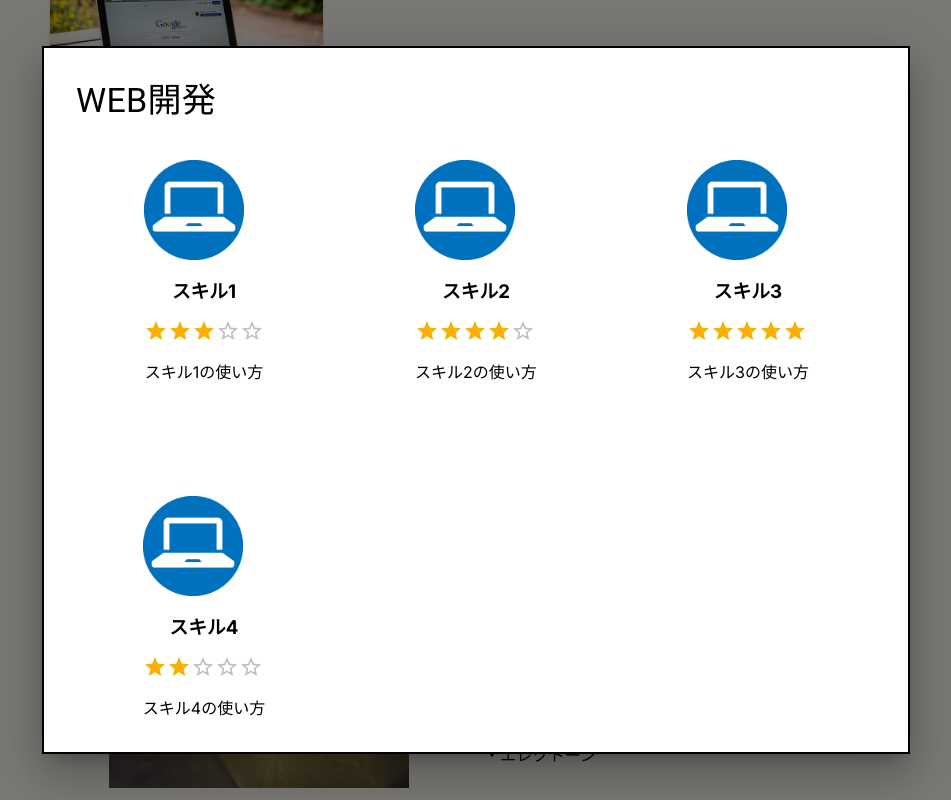
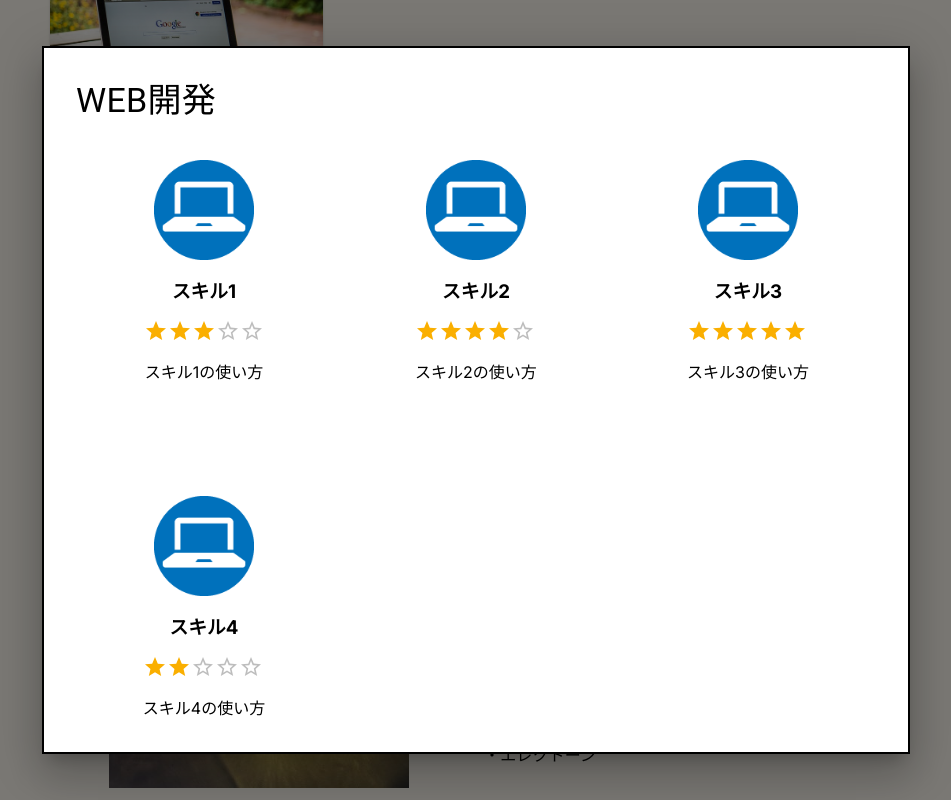
Before and after one commit to KHashimoto3/My_Portfolio, a Next.js app in the folder front/: page / in a window 1280 px wide. Both pictures are taken after a click on the button "WEB開発". Shown: the part 1234-2034 px from the top of the page, without its empty margins (164-1115 px from the left). Built offline with nearby package versions, Linux system fonts and the light colour scheme.

Commit message:
スキルカードの画像を中央揃えにした。

```diff
--- a/front/src/app/_skill-components/skillCard.tsx
+++ b/front/src/app/_skill-components/skillCard.tsx
@@ -25,7 +25,9 @@ export default function SkillCard(props: Props) {
         }}
       >
         <Stack spacing={2} textAlign={"center"}>
-          <img src={image} alt={"PC"} style={{ width: "100px" }} />
+          <Box sx={{ width: "100%", height: "100px", textAlign: "center" }}>
+            <img src={image} alt={"PC"} style={{ width: "100px" }} />
+          </Box>
           <h3>{name}</h3>
           <Rating name="read-only" value={rate} readOnly />
           <p>{howToUse}</p>
```
